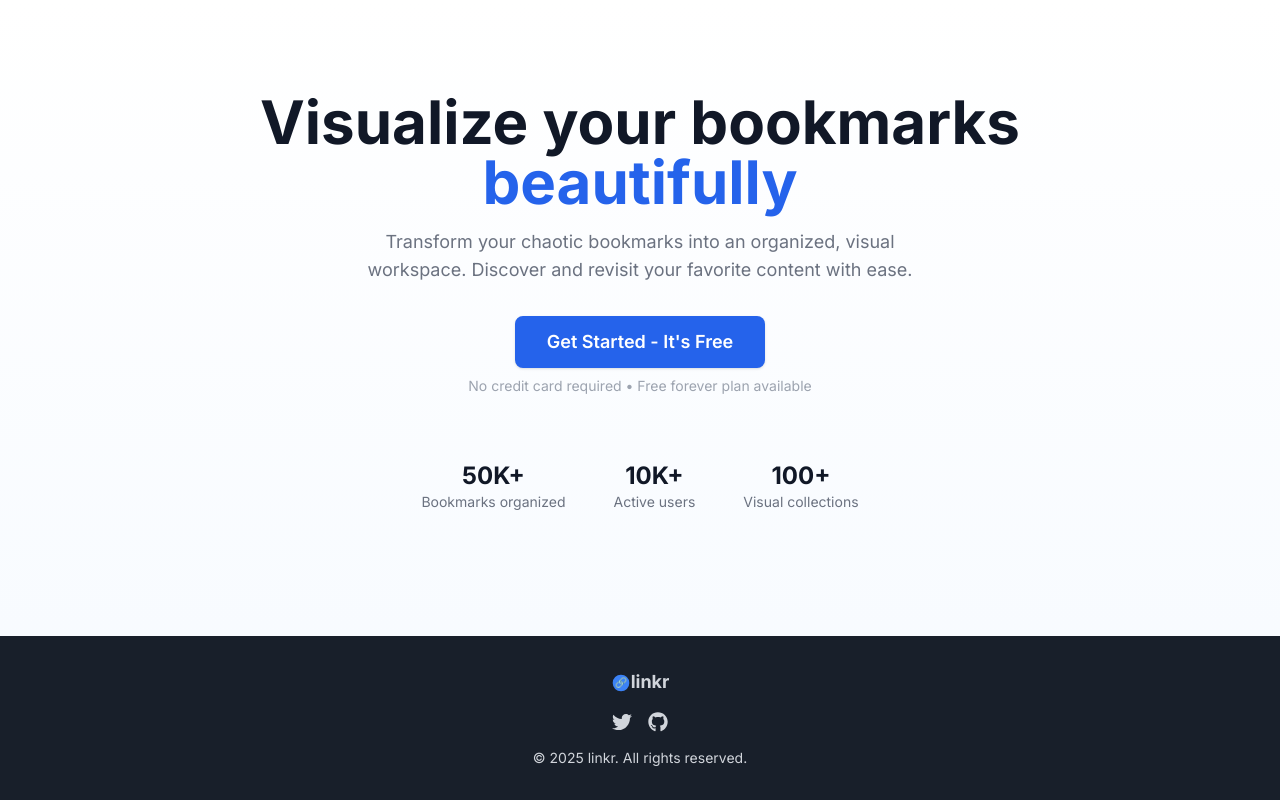
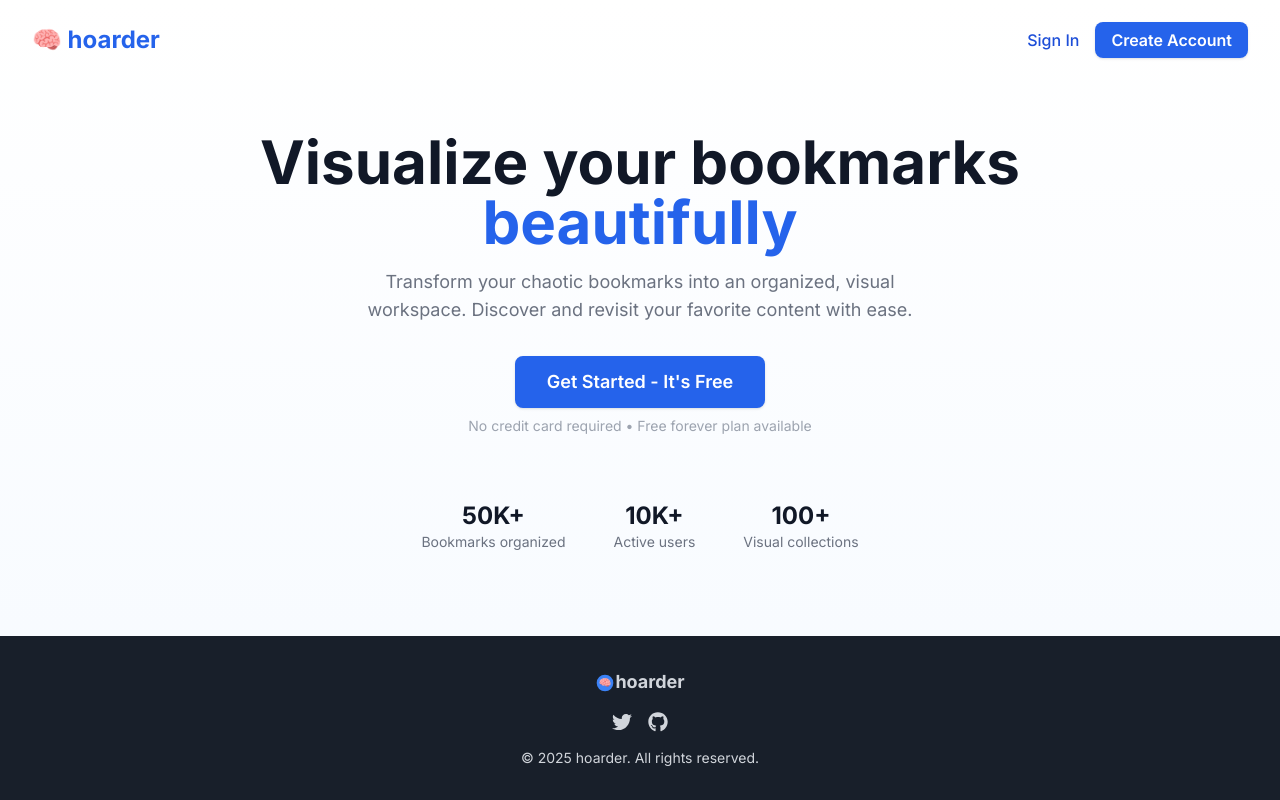
Before and after one commit to layffyal/hoarder, a React (Vite) app: page / in a window 1280 px wide. Built offline with nearby package versions, Linux system fonts and the light colour scheme.

Commit message:
Update landing page: replace 'linkr' with 'hoarder' and add navigation bar with sign in/create account

```diff
--- a/src/pages/LandingPage.tsx
+++ b/src/pages/LandingPage.tsx
@@ -4,6 +4,16 @@ import { FaTwitter, FaGithub } from 'react-icons/fa'
 function LandingPage() {
   return (
     <div className="min-h-screen flex flex-col bg-gradient-to-b from-white to-[#f6faff]">
+      {/* Navbar */}
+      <nav className="flex items-center justify-between px-8 py-6">
+        <div className="flex items-center space-x-2">
+          <span className="text-2xl font-bold text-primary-600">🧠 hoarder</span>
+        </div>
+        <div className="space-x-4">
+          <Link to="/login" className="text-primary-700 font-medium hover:underline">Sign In</Link>
+          <Link to="/signup" className="bg-primary-600 text-white px-4 py-2 rounded-lg font-semibold shadow hover:bg-primary-700 transition">Create Account</Link>
+        </div>
+      </nav>
       {/* Main Content */}
       <main className="flex-1 flex flex-col items-center justify-center text-center px-4">
         <h1 className="text-4xl md:text-6xl font-extrabold text-gray-900 mb-4">
@@ -41,17 +51,17 @@ function LandingPage() {
               <span className="inline-block align-middle">
                 <svg width="20" height="20" fill="none" viewBox="0 0 24 24">
                   <circle cx="12" cy="12" r="10" fill="#3b82f6" />
-                  <text x="12" y="16" textAnchor="middle" fontSize="12" fill="white" fontWeight="bold">🔗</text>
+                  <text x="12" y="16" textAnchor="middle" fontSize="12" fill="white" fontWeight="bold">🧠</text>
                 </svg>
               </span>
-              linkr
+              hoarder
             </span>
           </div>
           <div className="flex items-center gap-4 justify-center mb-2">
             <a href="https://twitter.com/" target="_blank" rel="noopener noreferrer" className="hover:text-primary-400"><FaTwitter size={20} /></a>
             <a href="https://github.com/" target="_blank" rel="noopener noreferrer" className="hover:text-primary-400"><FaGithub size={20} /></a>
           </div>
-          <div>&copy; {new Date().getFullYear()} linkr. All rights reserved.</div>
+          <div>&copy; {new Date().getFullYear()} hoarder. All rights reserved.</div>
         </div>
       </footer>
     </div>
```
